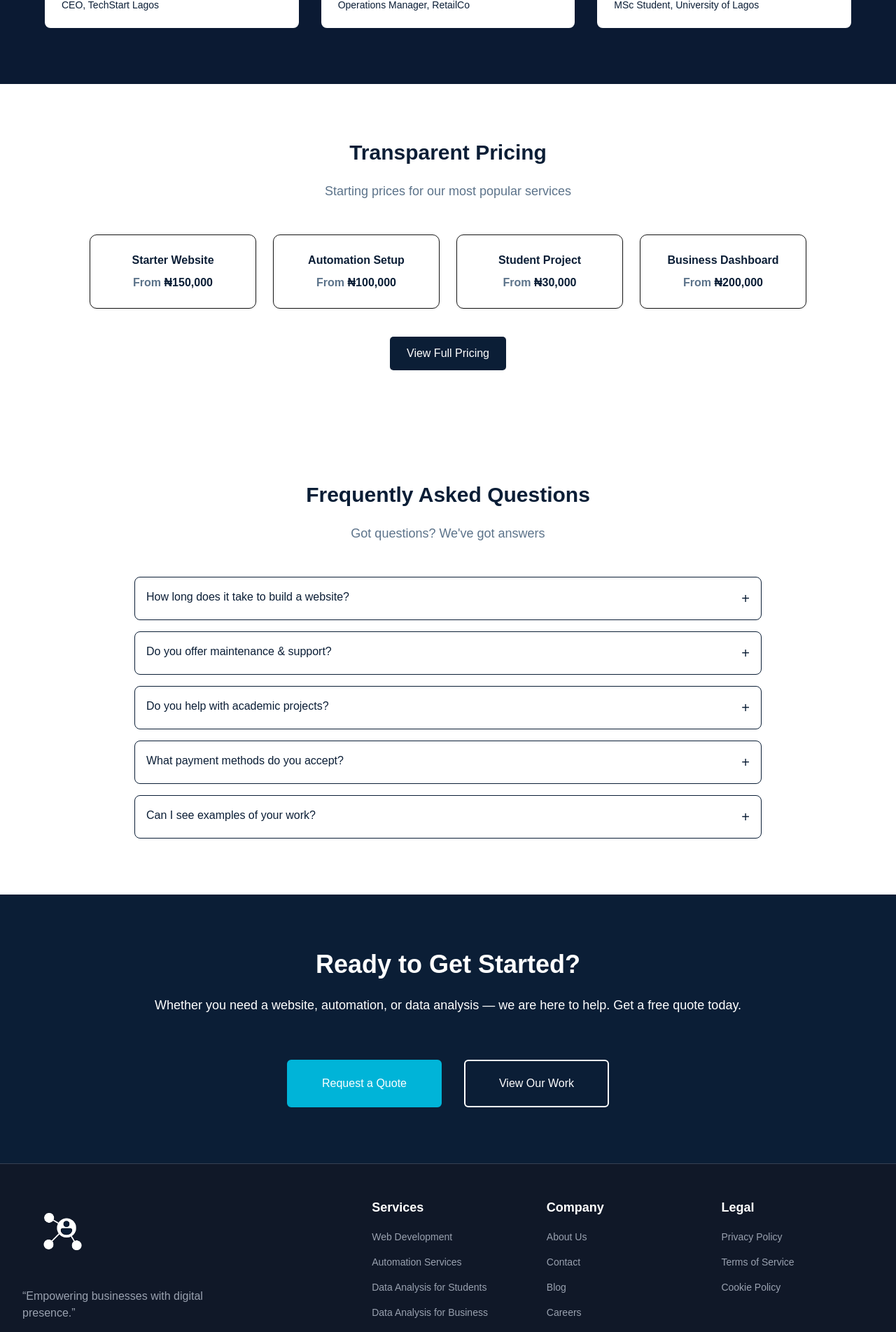
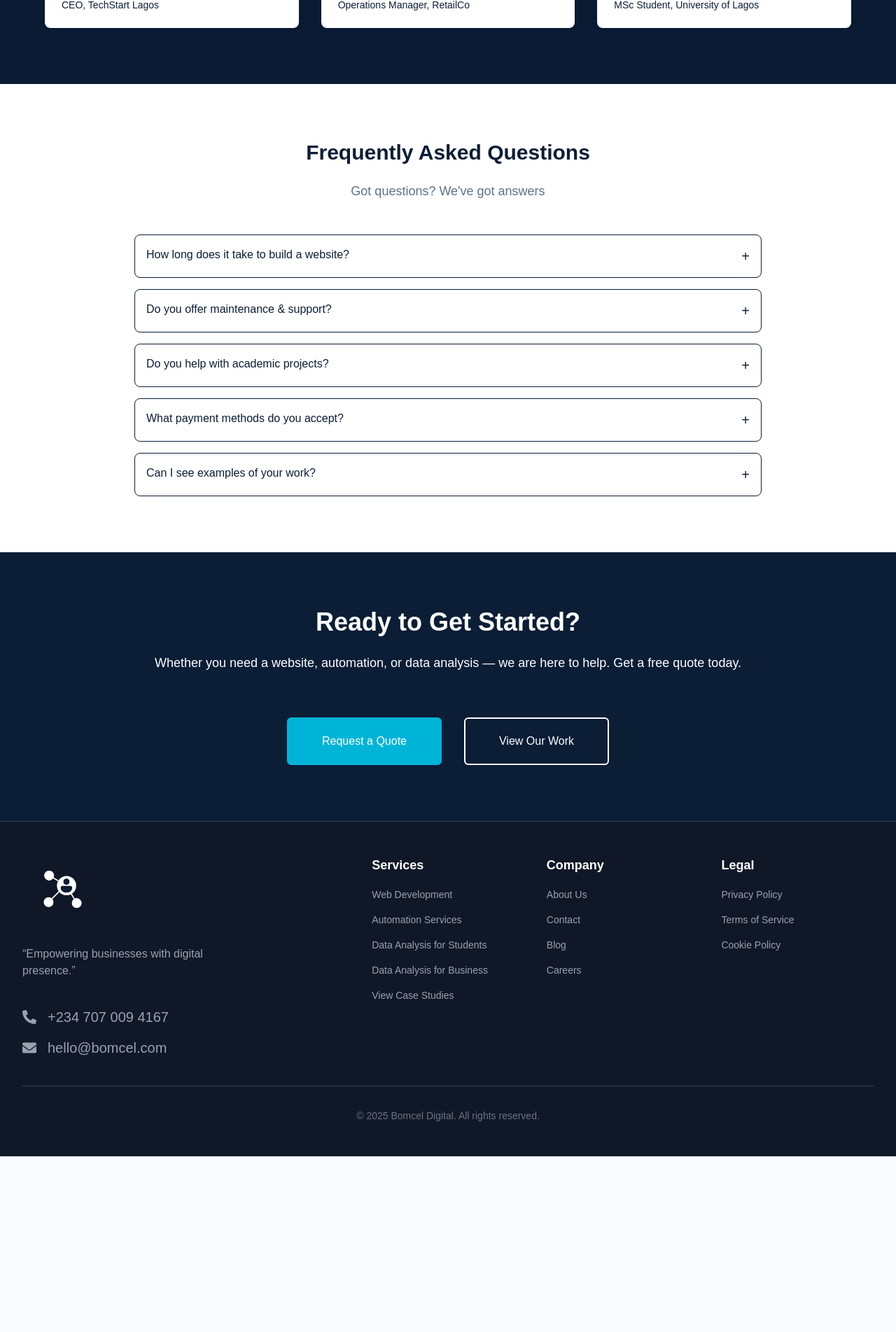
Before and after one commit to letsbuildr/Official, a Next.js app: page / in a window 1280 px wide. Shown: the part 4140-6043 px from the top of the page at 70% size. After the commit the page ends 5792 px from the top, so only its background shows below. Built offline with nearby package versions, Linux system fonts and the light colour scheme.

Commit message:
refactor(ui): remove pricing section from landing page and footer navigation

```diff
--- a/src/app/components/Footer.tsx
+++ b/src/app/components/Footer.tsx
@@ -19,7 +19,6 @@ const Footer = () => {
           label: "Data Analysis for Business",
           href: "/services/data-analysis/business",
         },
-        { label: "Pricing Packages", href: "/pricing" },
         { label: "View Case Studies", href: "/case-studies" },
       ],
     },
--- a/src/app/page.tsx
+++ b/src/app/page.tsx
@@ -358,7 +358,7 @@ export default function WebDevSection() {
       </section>
 
       {/* Pricing Section */}
-      <section className="bg-white py-12 md:py-20 px-4">
+      {/* <section className="bg-white py-12 md:py-20 px-4">
         <h2 className="text-center text-[#0B1E36] text-2xl md:text-3xl font-bold mb-4 md:mb-6">
           Transparent Pricing
         </h2>
@@ -385,7 +385,7 @@ export default function WebDevSection() {
             View Full Pricing
           </button>
         </div>
-      </section>
+      </section> */}
 
       {/* FAQ */}
       <section className="bg-white py-12 md:py-20 px-4">
```
